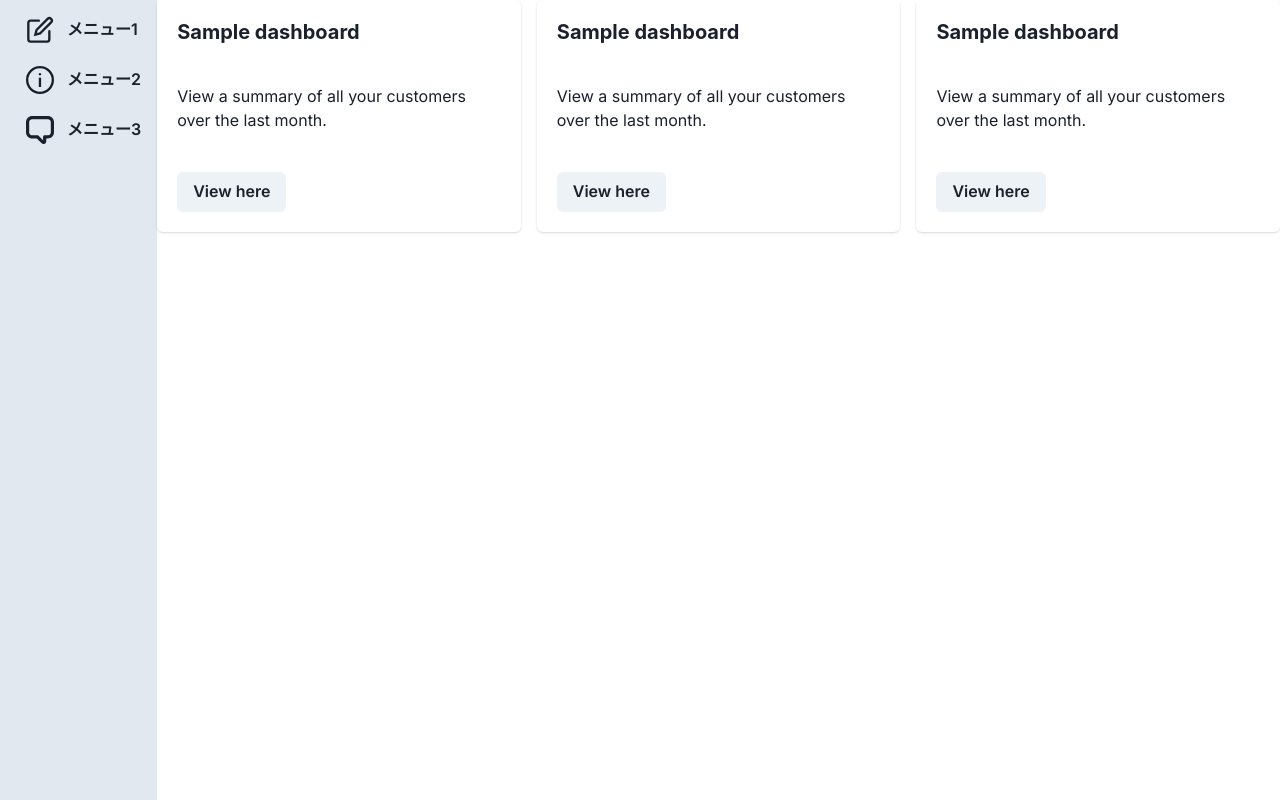
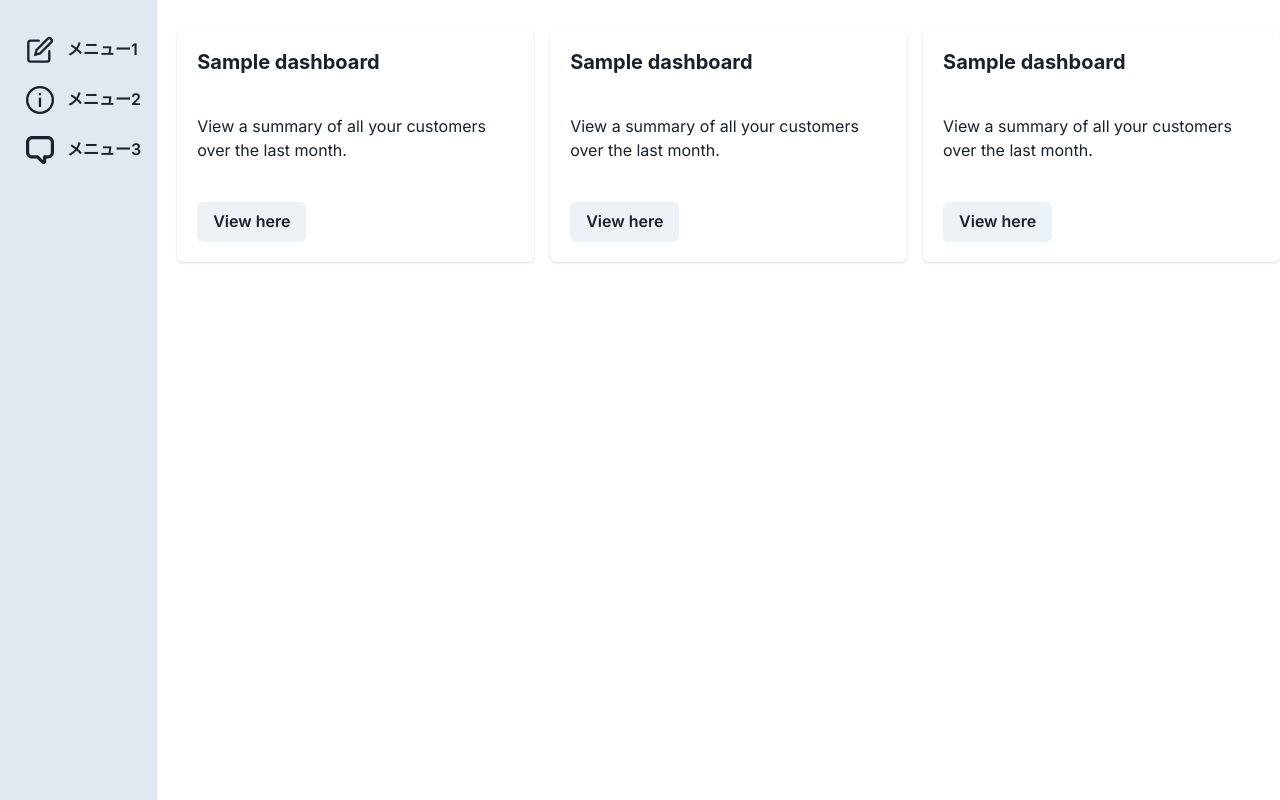
Before and after one commit to Nakanishi21/cloudflare-next, a Next.js app: page / in a window 1280 px wide. Built offline with nearby package versions, Linux system fonts and the light colour scheme.

Commit message:
レイアウトを修正

```diff
--- a/src/app/components/sideBar.tsx
+++ b/src/app/components/sideBar.tsx
@@ -12,7 +12,7 @@ const Sidebar = () => {
 ];
 
 return (
-  <Box minHeight="100vh" bg="gray.200" w="200px">
+  <Box minHeight="100vh" bg="gray.200" w="200px" style={{paddingTop: "20px"}}>
     {menuItems.map((item) => (
       <label key={item.name}>
         <Box mt="10px" ml="10px">
--- a/src/app/layout.tsx
+++ b/src/app/layout.tsx
@@ -1,8 +1,8 @@
 import type { Metadata } from "next";
 import { Inter } from "next/font/google";
 import { Providers } from './providers';
-import TopHeader from "./components/topHeader";
 import Sidebar from "./components/sideBar";
+import { HStack } from "@chakra-ui/react";
 
 const inter = Inter({ subsets: ["latin"] });
 
@@ -20,10 +20,10 @@ export default function RootLayout({
     <html lang="ja">
       <body className={inter.className}>
         <Providers>
-          <div style={{ display: 'flex' }}>
+          <HStack spacing={5} align="flex-start">
             <Sidebar />
-            {children}
-          </div>
+            <div style={{ paddingTop: "30px" }}>{children}</div>
+          </HStack>
         </Providers>
       </body>
     </html>
```
